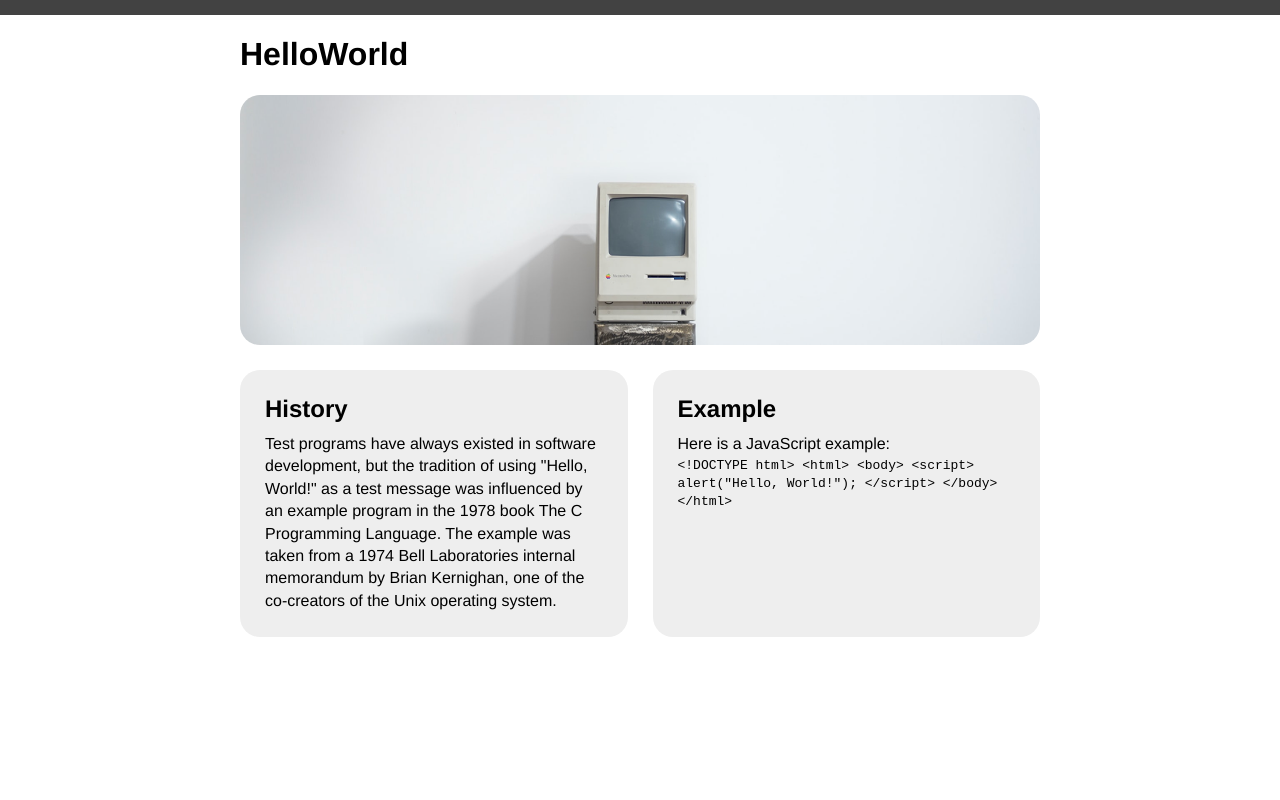
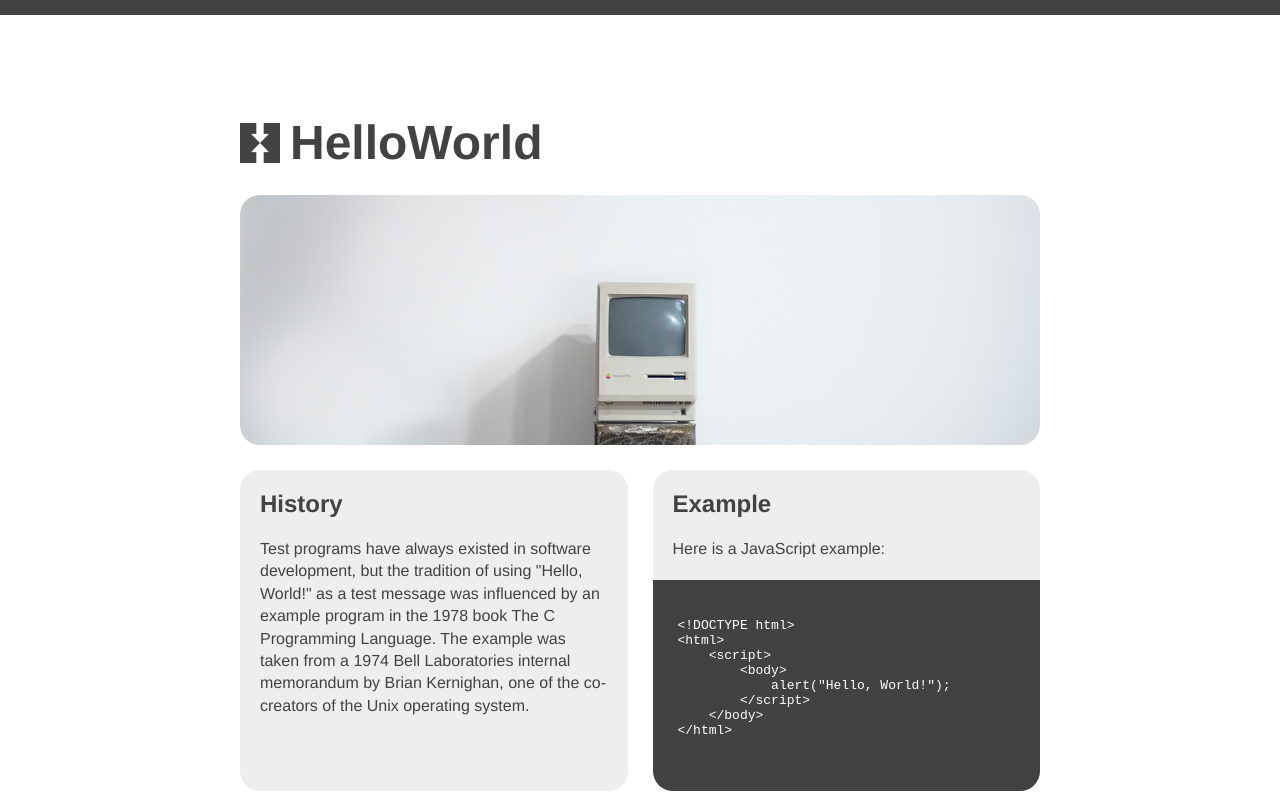
Before and after one commit to Kiramki/mi349-helloworld, a plain HTML site: page index.html in a window 1280 px wide. Drawn offline with Linux system fonts and the light colour scheme.

Commit message:
3.7 css details

```diff
--- a/index.html
+++ b/index.html
@@ -10,26 +10,29 @@
     <main>
         <h1>HelloWorld</h1>
         <div class="masthead">
-
         </div>
         <div class="details">
             <section>
                 <h2>History</h2>
                 <p>Test programs have always existed in software development, but the tradition of using "Hello, World!" as a test message was influenced by an example program in the 1978 book The C Programming Language. The example was taken from a 1974 Bell Laboratories internal memorandum by Brian Kernighan, one of the co-creators of the Unix operating system.</p>
             </section>
-            <section>
+            <section class="with-code">
+                <div class="code-copy">
                     <h2>Example</h2>
                     <p>Here is a JavaScript example:</p>
-                <code>
+                </div>
+                <div class="code-html">
+                    <code><pre>
 &lt;!DOCTYPE html&gt;
 &lt;html&gt;
+    &lt;script&gt;
         &lt;body&gt;
-                            &lt;script&gt;
             alert("Hello, World!");
         &lt;/script&gt;
     &lt;/body&gt;
 &lt;/html&gt;
-                </code>
+                    </pre></code>
+                </div>
             </section>
         </div>
     </main>
--- a/screen.css
+++ b/screen.css
@@ -3,6 +3,7 @@ body {
     font-family: Helvetica, sans-serif;
     border-top: 15px solid #424242;
     margin: 0 auto;
+    color: #424242
 }
 
 main {
@@ -27,13 +28,42 @@ main {
     flex-grow: 1;
     flex-basis: 0;
     background: #eee;
-    padding: 25px;
     border-radius: 20px;
     margin-top: 25px;
 }
 
+.details section p {
+    margin: 20px;
+}
+
+.details section h2{
+    margin: 20px;
+}
+
+.details section.with-code {
+    padding: 0;
+}
+
+div.code-html {
+    padding: 25px;
+    background: #424242;
+    color: #fff;
+    border-bottom-left-radius: 20px;
+    border-bottom-right-radius: 20px;
+}
+
 img{
     width: 100%;
+}
+
+h1 {
+    background-image: url('images/Logo.png');
+    background-repeat: no-repeat;
+    background-size: 40px;
+    background-position: center left;
+    font-size: 3em;
+    padding-left: 50px;
+    margin: 100px 0 25px 0;
 }
 
 h2 {
```
Lines whose indentation alone changed are shown as unchanged.
